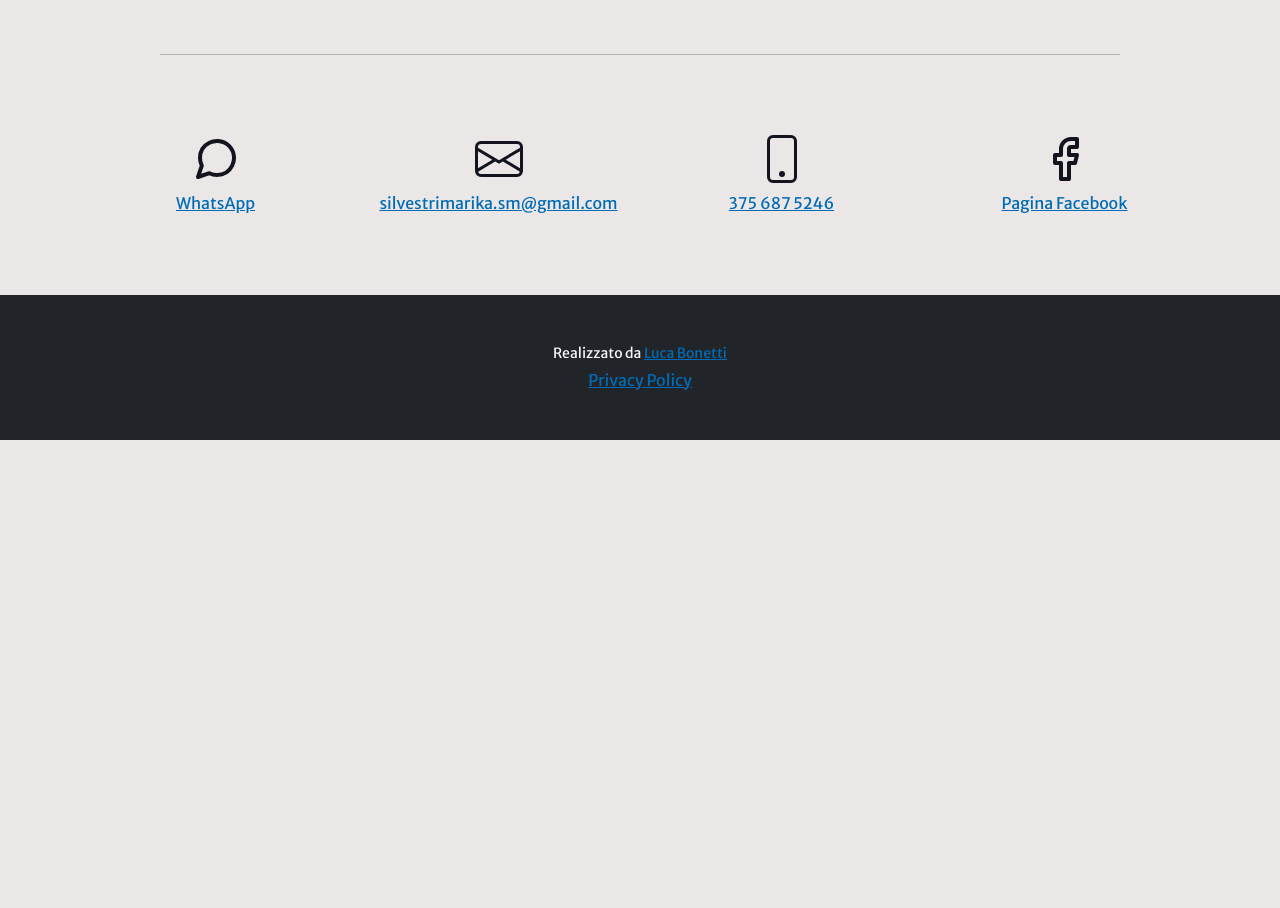
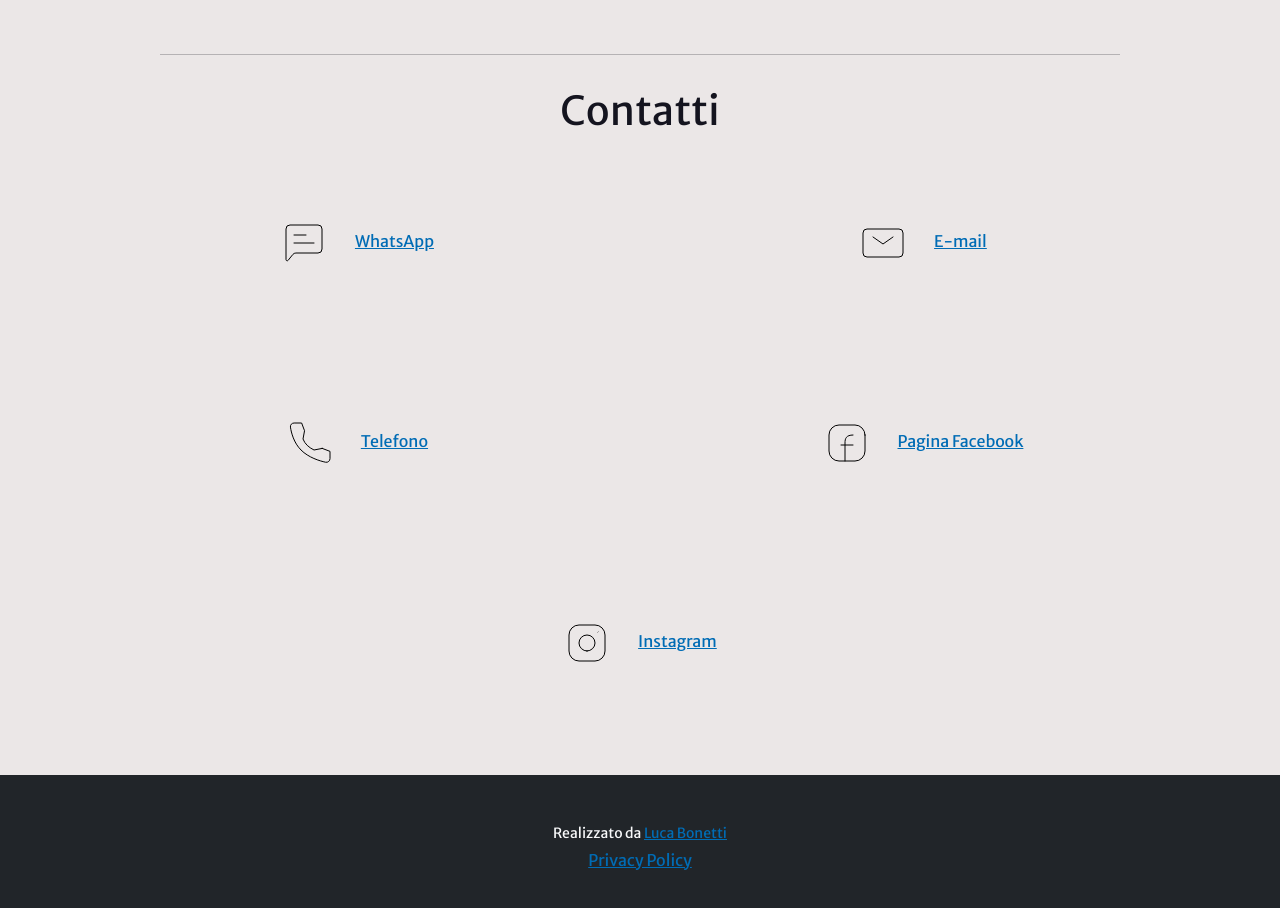
Before and after one commit to LBLucaBonetti/wife-website, a website built with webpack: page src/index.html in a window 1280 px wide. Shown: the part 2813-3721 px from the top of the page. Before the commit the page ends 3253 px from the top, so only its background shows below. Built offline with nearby package versions, Linux system fonts and the light colour scheme.

Commit message:
feat(contacts-revamping): first iteration

```diff
--- a/src/index.html
+++ b/src/index.html
@@ -206,93 +206,46 @@
     <hr class="container w-75" />
     <section id="contacts">
       <div class="container p-3">
-        <div class="row py-5">
-          <div class="col-md-3 text-center ms-auto mb-4 mb-md-0">
-            <svg
-              xmlns="http://www.w3.org/2000/svg"
-              width="48"
-              height="48"
-              viewBox="0 0 24 24"
-              fill="none"
-              stroke="currentColor"
-              stroke-width="2"
-              stroke-linecap="round"
-              stroke-linejoin="round"
-              class="feather feather-message-circle mb-2"
-            >
-              <path
-                d="M21 11.5a8.38 8.38 0 0 1-.9 3.8 8.5 8.5 0 0 1-7.6 4.7 8.38 8.38 0 0 1-3.8-.9L3 21l1.9-5.7a8.38 8.38 0 0 1-.9-3.8 8.5 8.5 0 0 1 4.7-7.6 8.38 8.38 0 0 1 3.8-.9h.5a8.48 8.48 0 0 1 8 8v.5z"
-              ></path>
-            </svg>
+        <h1 class="text-center">Contatti</h1>
+        <div class="row minh-75 row-cols-1 row-cols-md-2">
+          <div class="col text-center align-self-center m-auto">
+            <img id="whatsapp-img" alt="WhatsApp" />
             <a
+              class="ms-4"
               href="https://wa.me/+393756875246?text=Buongiorno%2C%20la%20contatto%20per%20avere%20ulteriori%20informazioni%20sui%20servizi%20da%20lei%20offerti"
-              class="d-block"
+              target="_blank"
+              rel="noopener noreferrer"
               >WhatsApp</a
             >
           </div>
-          <div class="col-md-3 text-center mb-4 mb-md-0">
-            <svg
-              width="48"
-              height="48"
-              viewBox="0 0 16 16"
-              class="bi bi-envelope mb-2"
-              fill="currentColor"
-              xmlns="http://www.w3.org/2000/svg"
-            >
-              <path
-                fill-rule="evenodd"
-                d="M0 4a2 2 0 0 1 2-2h12a2 2 0 0 1 2 2v8a2 2 0 0 1-2 2H2a2 2 0 0 1-2-2V4zm2-1a1 1 0 0 0-1 1v.217l7 4.2 7-4.2V4a1 1 0 0 0-1-1H2zm13 2.383l-4.758 2.855L15 11.114v-5.73zm-.034 6.878L9.271 8.82 8 9.583 6.728 8.82l-5.694 3.44A1 1 0 0 0 2 13h12a1 1 0 0 0 .966-.739zM1 11.114l4.758-2.876L1 5.383v5.73z"
-              />
-            </svg>
-            <a href="mailto:silvestrimarika.sm@gmail.com" class="d-block"
-              >silvestrimarika.sm@gmail.com</a
+          <div class="col text-center align-self-center m-auto">
+            <img id="email-img" alt="E-mail" />
+            <a class="ms-4" href="mailto:silvestrimarika.sm@gmail.com"
+              >E-mail</a
             >
           </div>
-          <div class="col-md-3 text-center mb-4 mb-md-0">
-            <svg
-              width="48"
-              height="48"
-              viewBox="0 0 16 16"
-              class="bi bi-phone mb-2"
-              fill="currentColor"
-              xmlns="http://www.w3.org/2000/svg"
-            >
-              <path
-                fill-rule="evenodd"
-                d="M11 1H5a1 1 0 0 0-1 1v12a1 1 0 0 0 1 1h6a1 1 0 0 0 1-1V2a1 1 0 0 0-1-1zM5 0a2 2 0 0 0-2 2v12a2 2 0 0 0 2 2h6a2 2 0 0 0 2-2V2a2 2 0 0 0-2-2H5z"
-              />
-              <path
-                fill-rule="evenodd"
-                d="M8 14a1 1 0 1 0 0-2 1 1 0 0 0 0 2z"
-              />
-            </svg>
-            <a href="tel:+393756875246" class="text-dark-shades d-block"
-              >375 687 5246</a
-            >
+          <div class="col text-center align-self-center m-auto">
+            <img id="telephone-img" alt="Telefono" />
+            <a class="ms-4" href="tel:+393756875246">Telefono</a>
           </div>
-          <div class="col-md-3 text-center me-auto">
-            <svg
-              xmlns="http://www.w3.org/2000/svg"
-              width="48"
-              height="48"
-              viewBox="0 0 24 24"
-              fill="none"
-              stroke="currentColor"
-              stroke-width="2"
-              stroke-linecap="round"
-              stroke-linejoin="round"
-              class="feather feather-facebook mb-2"
-            >
-              <path
-                d="M18 2h-3a5 5 0 0 0-5 5v3H7v4h3v8h4v-8h3l1-4h-4V7a1 1 0 0 1 1-1h3z"
-              ></path>
-            </svg>
+          <div class="col text-center align-self-center m-auto">
+            <img id="facebook-img" alt="Facebook" />
             <a
+              class="ms-4"
               href="https://www.facebook.com/DottoressaMarikaSilvestriPsicologa/"
               target="_blank"
               rel="noopener noreferrer"
-              class="text-dark-shades d-block"
               >Pagina Facebook</a
+            >
+          </div>
+          <div class="col text-center align-self-center m-auto">
+            <img id="instagram-img" alt="Instagram" />
+            <a
+              class="ms-4"
+              href="https://www.instagram.com/marikasilvestri.psicologa/"
+              target="_blank"
+              rel="noopener noreferrer"
+              >Instagram</a
             >
           </div>
         </div>
@@ -304,7 +257,12 @@
       >
         <small class="mb-1"
           >Realizzato da
-          <a href="https://github.com/LBLucaBonetti">Luca Bonetti</a></small
+          <a
+            href="https://github.com/LBLucaBonetti"
+            target="_blank"
+            rel="noopener noreferrer"
+            >Luca Bonetti</a
+          ></small
         >
         <a
           href="https://www.iubenda.com/privacy-policy/91394896"
--- a/src/js/main.js
+++ b/src/js/main.js
@@ -81,6 +81,21 @@ const couplesImg = document.getElementById("couples-img");
 couplesImg.src = couples;
 const perinatalImg = document.getElementById("perinatal-img");
 perinatalImg.src = perinatal;
+import whatsapp from "../img/whatsapp.svg";
+import email from "../img/email.svg";
+import telephone from "../img/telephone.svg";
+import facebook from "../img/facebook.svg";
+import instagram from "../img/instagram.svg";
+const whatsappImg = document.getElementById("whatsapp-img");
+const emailImg = document.getElementById("email-img");
+const telephoneImg = document.getElementById("telephone-img");
+const facebookImg = document.getElementById("facebook-img");
+const instagramImg = document.getElementById("instagram-img");
+whatsappImg.src = whatsapp;
+emailImg.src = email;
+telephoneImg.src = telephone;
+facebookImg.src = facebook;
+instagramImg.src = instagram;
 document.querySelectorAll(".nav-link").forEach((navLink) => {
   navLink.addEventListener("click", (e) => {
     e.preventDefault();
--- a/src/scss/styles.scss
+++ b/src/scss/styles.scss
@@ -64,6 +64,10 @@ a.text-whatsapp {
   min-height: 100vh;
 }
 
+.row.minh-75 {
+  min-height: 75vh;
+}
+
 nav.nav-scrolled-down {
   background-color: white;
 }
```
Also changed, not shown: src/img/email.svg (added), src/img/facebook.svg (added), src/img/instagram.svg (added), src/img/telephone.svg (added), src/img/whatsapp.svg (added).
